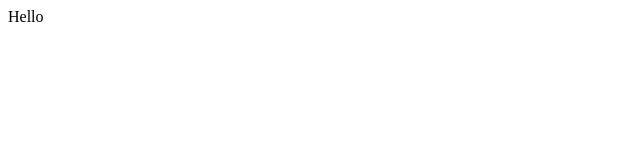
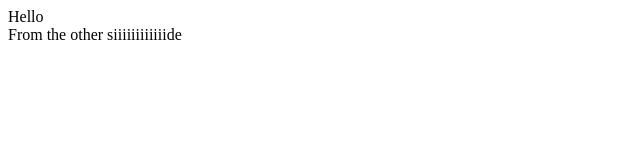
Before and after one commit to etnomiur123/demo-repo, a plain HTML site: page index.html in a window 1280 px wide. Shown: the whole page, without its empty margins (0-640 px from the left). Drawn offline with Linux system fonts and the light colour scheme.

Commit message:
Second Commit
Added another side to div in index.html

```diff
--- a/index.html
+++ b/index.html
@@ -7,5 +7,6 @@
 </head>
 <body>
     <div>Hello</div>
+    <div>From the other siiiiiiiiiiiide</div>
 </body>
 </html>
```
